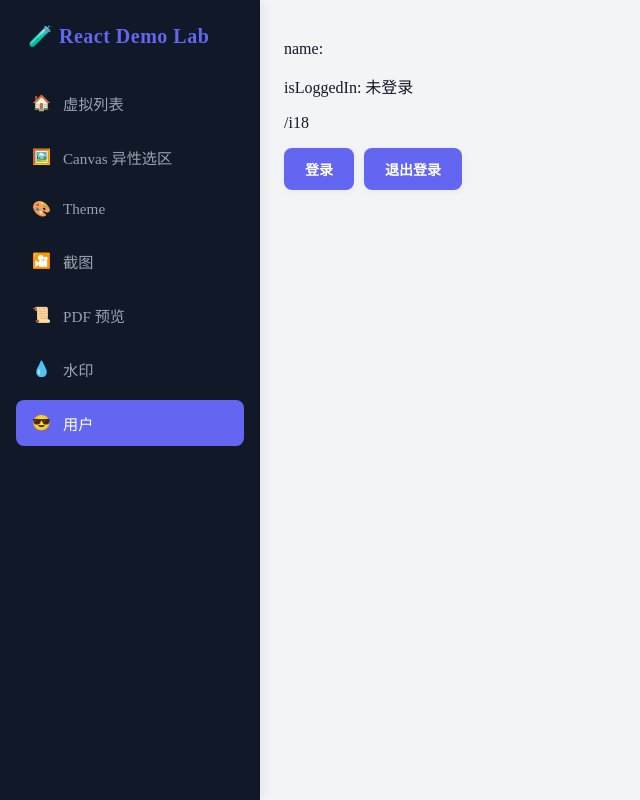
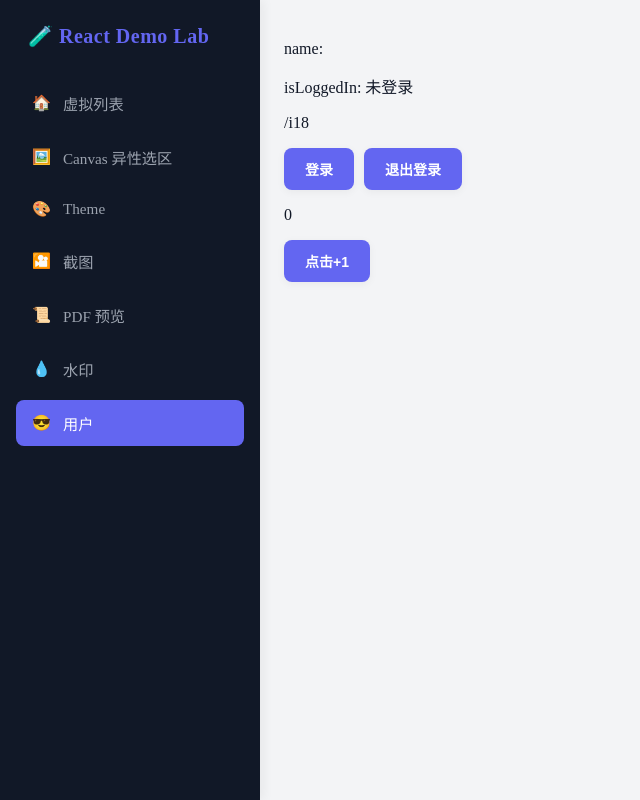
Before and after one commit to zhMoody/React_Example, a React (Vite) app: page /i18 in a window 1280 px wide. Shown: the whole page, without its empty margins (0-640 px from the left). Built offline with nearby package versions, Linux system fonts and the light colour scheme.

Commit message:
feat: useStorageState Hook

```diff
--- /dev/null
+++ b/src/hooks/useStorageState.ts
@@ -0,0 +1,100 @@
+import { useCallback, useEffect, useState } from "react";
+
+export enum StorageType {
+  Local = "local",
+  Session = "session",
+}
+
+interface StorageOptions<T> {
+  storageType?: StorageType;
+  namespace?: string;
+  ttl?: number;
+  serializer?: (value: T) => string;
+  deserializer?: (value: string) => T;
+  onError?: (err: unknown) => void;
+}
+
+interface StoragePayload<T> {
+  data: T;
+  expiry?: number;
+}
+
+export const useStorageState = <T>(
+  key: string,
+  initialValue: T,
+  options: StorageOptions<T> = {},
+) => {
+  const {
+    storageType = StorageType.Local,
+    namespace = "APP_V1",
+    ttl,
+    serializer = JSON.stringify,
+    deserializer = JSON.parse,
+    onError = console.error,
+  } = options;
+  const fullKey = `${namespace}_${key}`;
+  const storage =
+    typeof window !== "undefined" ? window[`${storageType}Storage`] : null;
+  console.log(fullKey, storage);
+
+  // 惰性初始化
+  const [state, setState] = useState<T>(() => {
+    if (!storage) return initialValue;
+    try {
+      const raw = storage.getItem(fullKey);
+      if (raw) {
+        const payload: StoragePayload<T> = deserializer(raw);
+        if (payload.expiry && Date.now() > payload.expiry) {
+          storage.removeItem(fullKey);
+          return initialValue;
+        }
+        return payload.data;
+      }
+    } catch (err) {
+      onError(err);
+    }
+    return initialValue;
+  });
+  const setPersistentState = useCallback(
+    (value: T | ((prev: T) => T)) => {
+      try {
+        setState((prev) => {
+          const nextValue = value instanceof Function ? value(prev) : value;
+          const payload: StoragePayload<T> = {
+            data: nextValue,
+            ...(ttl ? { expiry: Date.now() + ttl } : {}),
+          };
+          storage?.setItem(fullKey, serializer(payload));
+          return nextValue;
+        });
+      } catch (err) {
+        onError(err);
+      }
+    },
+    [fullKey, storage, ttl, serializer, onError],
+  );
+  useEffect(() => {
+    const handleStorageChange = (e: StorageEvent) => {
+      if (e.key !== fullKey) return;
+      if (e.newValue === null) {
+        setState(initialValue);
+        return;
+      }
+      try {
+        const payload: StoragePayload<T> = deserializer(e.newValue);
+        setState(payload.data);
+      } catch (err) {
+        onError(err);
+      }
+    };
+    window.addEventListener("storage", handleStorageChange);
+    return () => window.removeEventListener("storage", handleStorageChange);
+  }, [fullKey, deserializer, onError]);
+
+  const remove = useCallback(() => {
+    storage?.removeItem(fullKey);
+    setState(initialValue);
+  }, [fullKey, storage, initialValue]);
+
+  return [state, setPersistentState, remove] as const;
+};
--- a/src/pages/user/user.tsx
+++ b/src/pages/user/user.tsx
@@ -1,10 +1,15 @@
 import { useLocation } from "react-router";
 import Button from "../../components/common/Button";
 import { useUser } from "../../context/UserContext";
+import { useStorageState } from "../../hooks/useStorageState";
 
 export const User = () => {
   const { user, login, logout } = useUser();
   const localtion = useLocation();
+  const [count, setCount] = useStorageState("count", 0, { ttl: 10 * 1000 });
+  const increment = () => {
+    setCount((prev) => prev + 1);
+  };
 
   return (
     <div>
@@ -15,6 +20,8 @@ export const User = () => {
         登录
       </Button>
       <Button onClick={logout}>退出登录</Button>
+      <p>{count}</p>
+      <Button onClick={increment}>点击+1</Button>
     </div>
   );
 };
```
